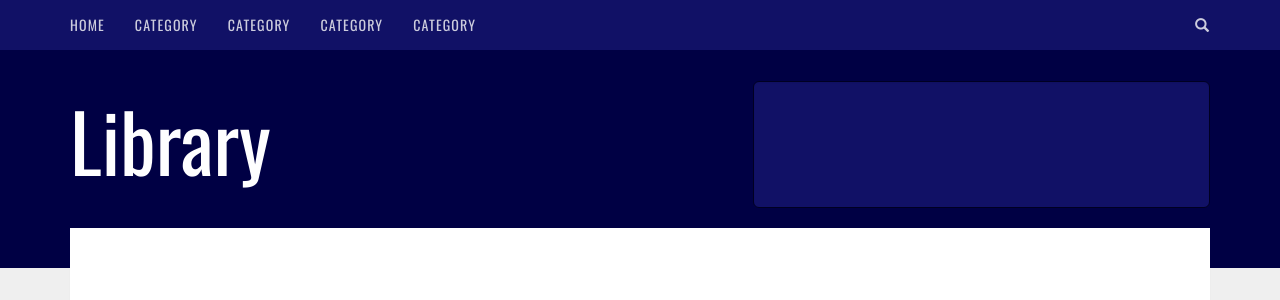
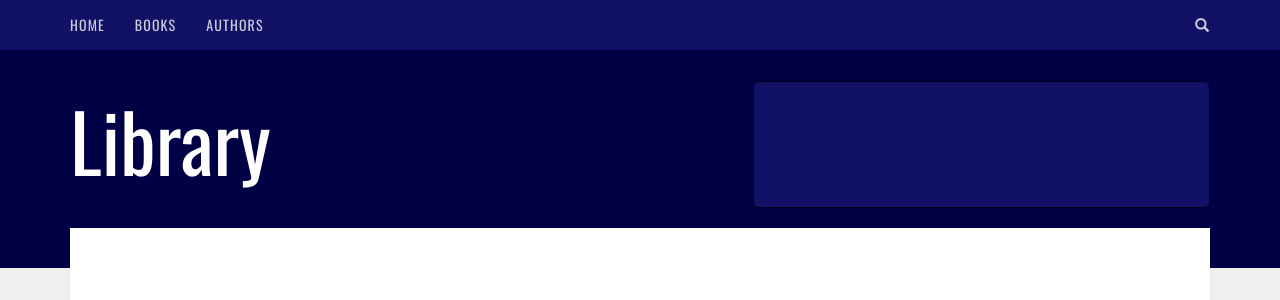
Before and after one commit to lexescaner/nodejs, a Node server app: page / in a window 1280 px wide. Shown: the top 300 px of the page. Run offline with Node 20, Linux system fonts and the light colour scheme.

Commit message:
Fix navigation

```diff
--- a/app.js
+++ b/app.js
@@ -18,7 +18,11 @@ app.set('view engine', 'ejs'); /* use either pug or ejs */
 /* // when express GET a request to this route(verb) */
 /* // __dirname means the location of the current executable */
 app.get('/', (req, res) => {
-  res.render('index', { list: ['a', 'b'], title: 'Library' }); /* Render a view called index; Look for where my views are at .src/views */
+  res.render('index',
+    {
+      nav: [{ link: '/books', title: 'Books' }, { link: '/authors', title: 'Authors' }],
+      title: 'Library'
+    }); /* Render a view called index; Look for where my views are at .src/views */
 });
 
 /* // because of ES6 */
--- a/package.json
+++ b/package.json
@@ -34,7 +34,7 @@
     "delay": "2500",
     "env": {
       "NODE_ENV": "development",
-      "PORT_NU": 4001
+      "PORT_NU": 8000
     }
   }
 }
--- a/src/views/index.ejs
+++ b/src/views/index.ejs
@@ -27,18 +27,11 @@
       </div>
       <nav class="collapse navbar-collapse" role="navigation">
         <ul class="nav navbar-nav">
+          <%for(let i=0; i<nav.length; i++) {%>
           <li>
-            <a href="#">Category</a>
+            <a href="<%=nav[i].link%>"><%=nav[i].title%></a>
           </li>
-          <li>
-            <a href="#">Category</a>
-          </li>
-          <li>
-            <a href="#">Category</a>
-          </li>
-          <li>
-            <a href="#">Category</a>
-          </li>
+          <%}%>
         </ul>
         <ul class="nav navbar-right navbar-nav">
           <li class="dropdown">
@@ -125,8 +118,9 @@
               <div class="row">
                 <br>
                 <div class="col-md-2 col-sm-3 text-center">
-                <a class="story-title" href="#"><img alt="" src="http://api.randomuser.me/portraits/thumb/women/56.jpg"
-                    style="width:100px;height:100px" class="img-circle"></a>
+                  <a class="story-title" href="#"><img alt=""
+                      src="http://api.randomuser.me/portraits/thumb/women/56.jpg" style="width:100px;height:100px"
+                      class="img-circle"></a>
                 </div>
                 <div class="col-md-10 col-sm-9">
                   <h3>14 Useful Sites for Designers</h3>
@@ -171,8 +165,9 @@
               <div class="row">
                 <br>
                 <div class="col-md-2 col-sm-3 text-center">
-                <a class="story-title" href="#"><img alt="" src="http://api.randomuser.me/portraits/thumb/women/56.jpg"
-                    style="width:100px;height:100px" class="img-circle"></a>
+                  <a class="story-title" href="#"><img alt=""
+                      src="http://api.randomuser.me/portraits/thumb/women/56.jpg" style="width:100px;height:100px"
+                      class="img-circle"></a>
                 </div>
                 <div class="col-md-10 col-sm-9">
                   <h3>Dramatically Raise the Value of Any Piece of Content with These 27 Tactics</h3>
```
Also changed, not shown: .eslintrc.js, 1 other file. Lines whose indentation alone changed are shown as unchanged.
